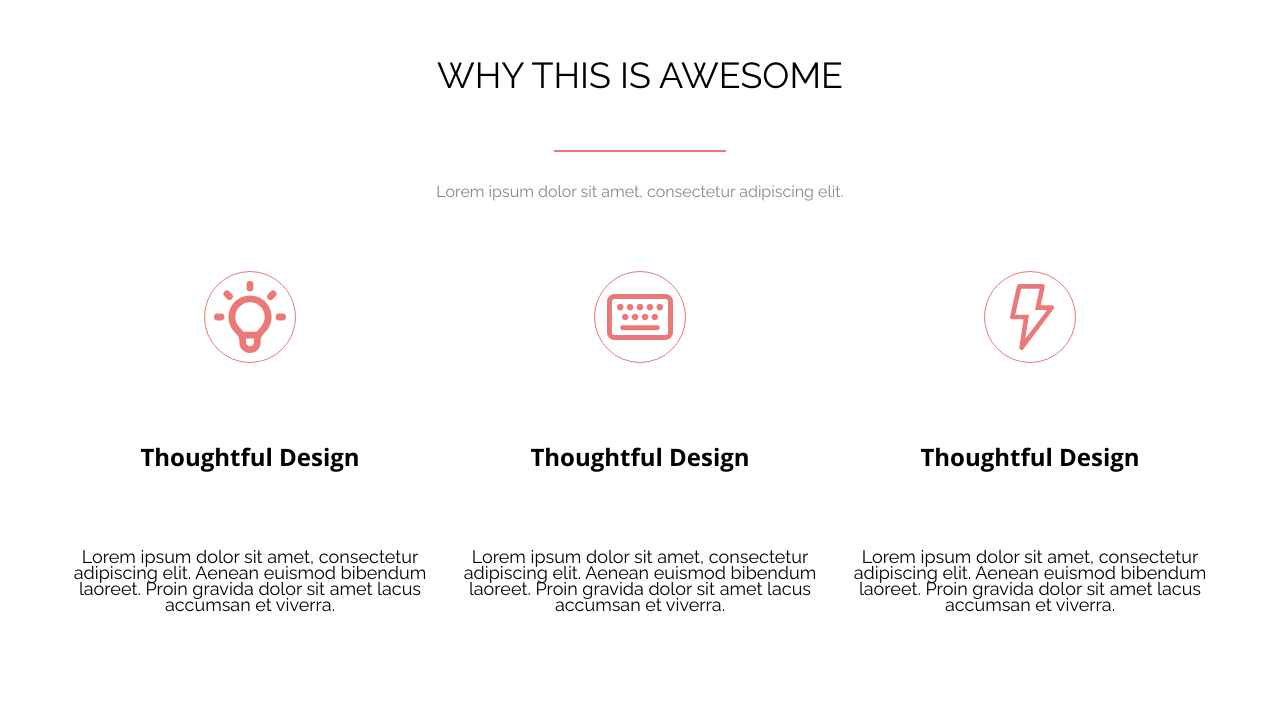
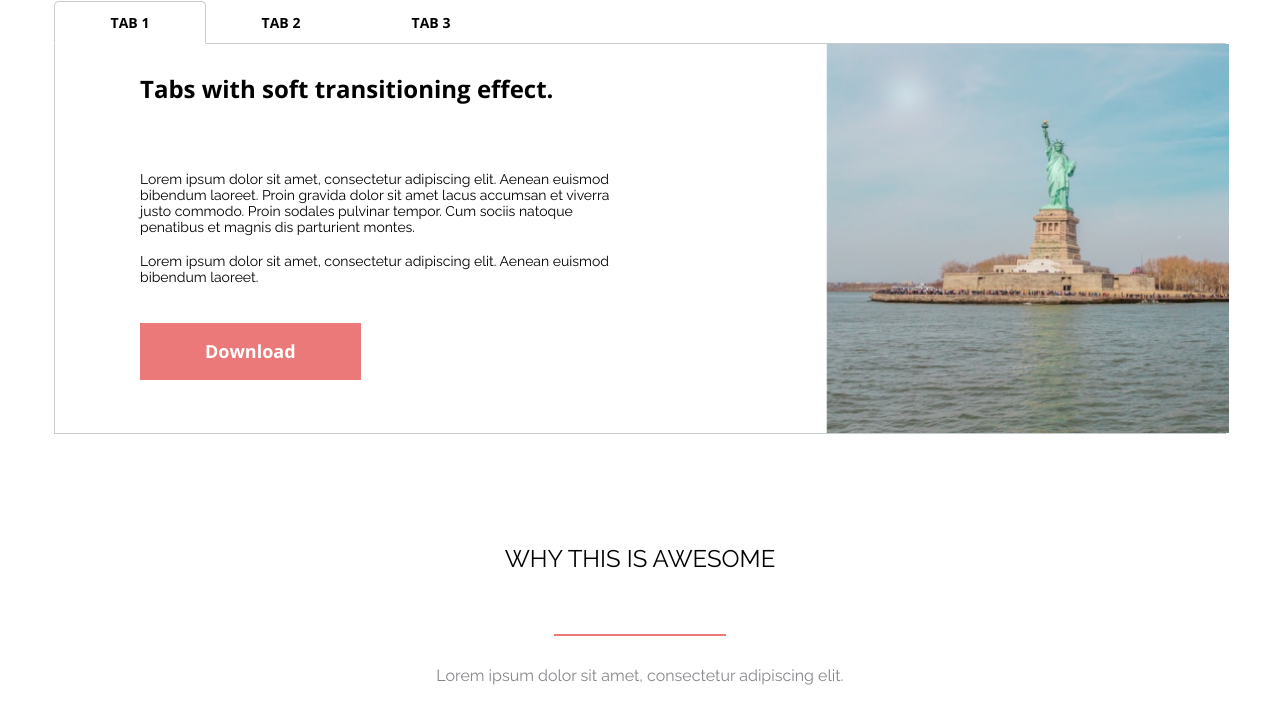
Before and after one commit to sashabely221100/AwesomePage-Layout, a plain HTML site: page index.html in a window 1280 px wide. Shown: the top 713 px of the page. Drawn offline with nearby package versions, Linux system fonts and the light colour scheme.

Commit message:
implemented tabs page layout

```diff
--- /dev/null
+++ b/awesome.css
@@ -0,0 +1,171 @@
+@import url('https://fonts.googleapis.com/css2?family=Open+Sans:wght@700&family=Raleway&display=swap');
+.container{
+    max-width: var(--container-width);
+    margin: 0 auto;
+    padding: 0 15px;
+}
+
+.text-wrapper{
+    margin-top: 50px;
+    width: 100%;
+    height: 150px;
+    display: flex;
+    place-content: center;
+}
+.second-block{
+    margin-top: 300px;
+}
+
+.title{
+
+    align-self: center;
+    /* min-height: 100%; */
+    /* font styles */
+    text-transform: uppercase;
+    font-family: Raleway;
+    font-style: normal;
+    font-weight: normal;
+    font-size: 24px;
+    line-height: 42px;
+}
+
+
+hr{
+    width: 170px;
+    margin: 0 auto;
+    border: 1px solid #EC7979;
+    size: 1px;
+    background-color: #EC7979;
+    margin: 0 auto 32px;
+}
+
+
+.small-text{
+    text-align: center;
+    font-family: Raleway;
+    font-weight: normal;
+    line-height: 16px;
+    margin-bottom: 32px;
+    color: #86878B;
+}
+
+
+.comment-wrapper{
+    width: 100%;
+    display: flex;
+    justify-content: space-between;
+    gap: calc(0.017 * var(--container-width));
+
+    margin-bottom: 300px;
+
+}
+.comment__item{
+    height: 26vh;
+    width: calc(0,28 * var(--container-width));
+}
+
+.comment__box{
+    max-width: 85%;
+    background: #E2E2E2;
+    border-radius: 10px;
+    display: flex;
+    align-content: center;
+    padding: 50px 40px;
+    overflow-y: auto ;
+
+}
+.triangle::before{
+    content: url(/images/triangle.svg);
+    position: relative;
+    bottom: -205px;
+    left: 20%;
+}
+
+
+.comment__item-text{
+
+    max-height: 90px;
+    align-self: center;
+    font-family: Raleway;
+    line-height: 16.44px;
+    display: flex;
+
+    text-align: center;
+
+    color: #86878B;
+}
+
+.customer-card{
+    height: fit-content;
+    margin-top: 66px;
+    display: flex;
+    justify-content:flex-start;
+
+}
+
+.customer__info{
+    text-align: left;
+    margin-left: 13%;
+    display: flex;
+    flex-direction: column;
+    justify-content: space-between;
+
+}
+
+
+.customer__name{
+    font-family: Open Sans;
+    font-style: normal;
+    font-weight: bold;
+    font-size: 18px;
+    line-height: 25px;
+    text-transform: capitalize;
+}
+.customer__occupation{
+    font-family: Raleway;
+    font-style: normal;
+    font-weight: normal;
+    font-size: 18px;
+    line-height: 16px;
+}
+
+
+.feature{
+    max-width: 370px;
+    display: flex;
+    flex-direction: column;
+    justify-content: center;
+    align-items: center;
+    text-align: center;
+}
+
+.feature__name{
+    display: flex;
+    justify-content: center;
+    margin-top: 39px;
+    min-height: 100px;
+    font-family: Open Sans;
+    font-style: normal;
+    font-weight: bold;
+    font-size: 24px;
+    line-height: 32.68px;
+    text-transform: capitalize;
+}
+
+.feature__description{
+    margin-top: 8px;
+    font-family: Raleway;
+    font-style: normal;
+    font-weight: normal;
+    font-size: 18px;
+    line-height: 16px;
+
+
+}
+
+.feature__wrapper{
+     width: 100%;
+    display: flex;
+    justify-content: space-between;
+    /* gap: calc(0.017 * var(--container-width)); */
+}
--- a/index.html
+++ b/index.html
@@ -11,6 +11,55 @@
     <title>Homework #2</title>
 </head>
 <body>
+<div>
+    <div class="tabs__panel">
+                <div class="tabs__panel__item tabs__panel__item--active">
+                    <p class="tabs__panel--txt ">TAB 1</p>
+                </div>
+                <div class="tabs__panel__item"><p class="tabs__panel--txt ">TAB 2</p> </div>
+                <div class="tabs__panel__item"><p class="tabs__panel--txt ">TAB 3</p></div>
+    </div>
+
+
+
+            <div class="tabs__content wrapper">
+            <div class="tabs__content--left">
+
+                <h3 class="tabs__content__header">
+                    Tabs with soft transitioning effect.
+                </h3>
+
+                <div>
+                <p class="tabs__content__text">
+                    Lorem ipsum dolor sit amet, consectetur adipiscing elit. Aenean euismod
+                bibendum laoreet. Proin gravida dolor sit amet lacus accumsan et viverra
+                justo commodo. Proin sodales pulvinar tempor. Cum sociis natoque
+                penatibus et magnis dis parturient montes.
+                </p>
+                <br>
+                <p class="tabs__content__text" > Lorem ipsum dolor sit amet, consectetur adipiscing elit. Aenean euismod
+                                                bibendum laoreet.
+            </p>
+                </div  >
+                <button class="tabs__content__button" href="#" >
+                    Download
+                </button>
+
+
+            </div>
+
+            <div class="tabs__content--right">
+                    <img class="tabs__content--image" src="/images/tabs/statue.png" alt=""></div>
+
+            </div>
+
+
+
+
+
+
+
+    </div>
     <div class="container">
         <div class="text-wrapper">
             <h2 class="title">why this is awesome</h2>
--- a/styles.css
+++ b/styles.css
@@ -1,5 +1,6 @@
-@import url('https://fonts.googleapis.com/css2?family=Open+Sans:wght@700&family=Raleway&display=swap');
 
+@import url(/awesome.css);
+@import url(/tabs.css);
 *{
     --container-width:1170px;
 
@@ -7,174 +8,6 @@
     margin: 0;
     padding: 0;
 }
-
-.container{
-    max-width: var(--container-width);
-    margin: 0 auto;
+body{
     padding: 0 15px;
 }
-
-.text-wrapper{
-
-    width: 100%;
-    height: 150px;
-    display: flex;
-    place-content: center;
-}
-.second-block{
-    margin-top: 300px;
-}
-
-.title{
-
-    align-self: center;
-    /* min-height: 100%; */
-    /* font styles */
-    text-transform: uppercase;
-    font-family: Raleway;
-    font-style: normal;
-    font-weight: normal;
-    font-size: 36px;
-    line-height: 42px;
-}
-
-
-hr{
-    width: 170px;
-    margin: 0 auto;
-    border: 1px solid #EC7979;
-    size: 1px;
-    background-color: #EC7979;
-    margin: 0 auto 32px;
-}
-
-
-.small-text{
-    text-align: center;
-    font-family: Raleway;
-    font-weight: normal;
-    line-height: 16px;
-    margin-bottom: 32px;
-    color: #86878B;
-}
-
-
-.comment-wrapper{
-    width: 100%;
-    display: flex;
-    justify-content: space-between;
-    gap: calc(0.017 * var(--container-width));
-
-    margin-bottom: 300px;
-
-}
-.comment__item{
-    height: 26vh;
-    width: calc(0,28 * var(--container-width));
-}
-
-.comment__box{
-    max-width: 85%;
-    background: #E2E2E2;
-    border-radius: 10px;
-    display: flex;
-    align-content: center;
-    padding: 50px 40px;
-    overflow-y: auto ;
-
-}
-.triangle::before{
-    content: url(/images/triangle.svg);
-    position: relative;
-    bottom: -205px;
-    left: 20%;
-}
-
-
-.comment__item-text{
-
-    max-height: 90px;
-    align-self: center;
-    font-family: Raleway;
-    line-height: 16.44px;
-    display: flex;
-
-    text-align: center;
-
-    color: #86878B;
-}
-
-.customer-card{
-    height: fit-content;
-    margin-top: 66px;
-    display: flex;
-    justify-content:flex-start;
-
-}
-
-.customer__info{
-    text-align: left;
-    margin-left: 13%;
-    display: flex;
-    flex-direction: column;
-    justify-content: space-between;
-
-}
-
-
-.customer__name{
-    font-family: Open Sans;
-    font-style: normal;
-    font-weight: bold;
-    font-size: 18px;
-    line-height: 25px;
-    text-transform: capitalize;
-}
-.customer__occupation{
-    font-family: Raleway;
-    font-style: normal;
-    font-weight: normal;
-    font-size: 18px;
-    line-height: 16px;
-}
-
-
-.feature{
-    max-width: 370px;
-    display: flex;
-    flex-direction: column;
-    justify-content: center;
-    align-items: center;
-    text-align: center;
-}
-
-.feature__name{
-    display: flex;
-    justify-content: center;
-    margin-top: 39px;
-    min-height: 100px;
-    font-family: Open Sans;
-    font-style: normal;
-    font-weight: bold;
-    font-size: 24px;
-    line-height: 32.68px;
-    text-transform: capitalize;
-}
-
-.feature__description{
-    margin-top: 8px;
-    font-family: Raleway;
-    font-style: normal;
-    font-weight: normal;
-    font-size: 18px;
-    line-height: 16px;
-
-
-}
-
-.feature__wrapper{
-     width: 100%;
-    display: flex;
-    justify-content: space-around;
-    /* gap: calc(0.017 * var(--container-width)); */
-}
--- /dev/null
+++ b/tabs.css
@@ -0,0 +1,111 @@
+@import"https://fonts.googleapis.com/css2?family=Open+Sans:wght@700&family=Raleway&display=swap";
+
+body{
+
+}
+.wrapper {
+	max-width: 1170px;
+	margin: 0px auto;
+	border: 1px solid #c6cbcd
+}
+
+.tabs__panel {
+	position: relative;
+	top: 1px;
+	right: 1px;
+	max-width: 1170px;
+	margin: 0 auto;
+	display: flex;
+	z-index: 1000;
+	border-bottom: none
+}
+
+.tabs__panel__item {
+	width: 70px;
+	height: 40px;
+	padding: 0 40px;
+	display: flex;
+	justify-content: center;
+	align-self: center;
+	text-align: center
+}
+
+.tabs__panel--txt {
+	font-family: Open Sans;
+	font-style: normal;
+	font-weight: normal;
+	font-size: 14px;
+	line-height: 19px;
+	text-align: center;
+	align-self: center
+}
+
+.tabs__panel--txt:hover {
+	cursor: pointer
+}
+
+.tabs__panel__item--active {
+	z-index: 1000;
+	display: flex;
+	justify-content: center;
+	align-content: center;
+	border: 1px solid #c6cbcd;
+	border-radius: 5px 5px 0 0;
+	border-bottom: 2px solid #fff
+}
+
+.tabs__content {
+	display: flex;
+	justify-content: space-between
+}
+
+.tabs__content--left {
+	max-width: 490px;
+	display: flex;
+	align-items: flex-start;
+	flex-direction: column;
+	gap: 38px;
+	max-height: 336px;
+	margin-left: 85px
+}
+
+.tabs__content__header {
+	height: 90px;
+	display: flex;
+	align-items: center;
+	font-family: Open sans;
+	font-style: normal;
+	font-weight: bold;
+	font-size: 24px;
+	line-height: 33px
+}
+
+.tabs__content__text {
+	font-family: Raleway;
+	font-style: normal;
+	font-weight: normal;
+	font-size: 14px;
+	line-height: 16px
+}
+
+.tabs__content__button {
+	border: 1px solid #ec7979;
+	width: 45%;
+	height: 17%;
+	color: #fff;
+	font-family: Open Sans;
+	font-style: normal;
+	font-weight: 600;
+	font-size: 18px;
+	line-height: 25px;
+	background-color: #ec7979;
+	transition: transform .15s ease-out
+}
+
+.tabs__content__button:hover {
+	transform: scale(1.05)
+}
+
+.tabs__content--image {
+	height: 100%
+}
```
Also changed, not shown: images/tabs/statue.png (added).
